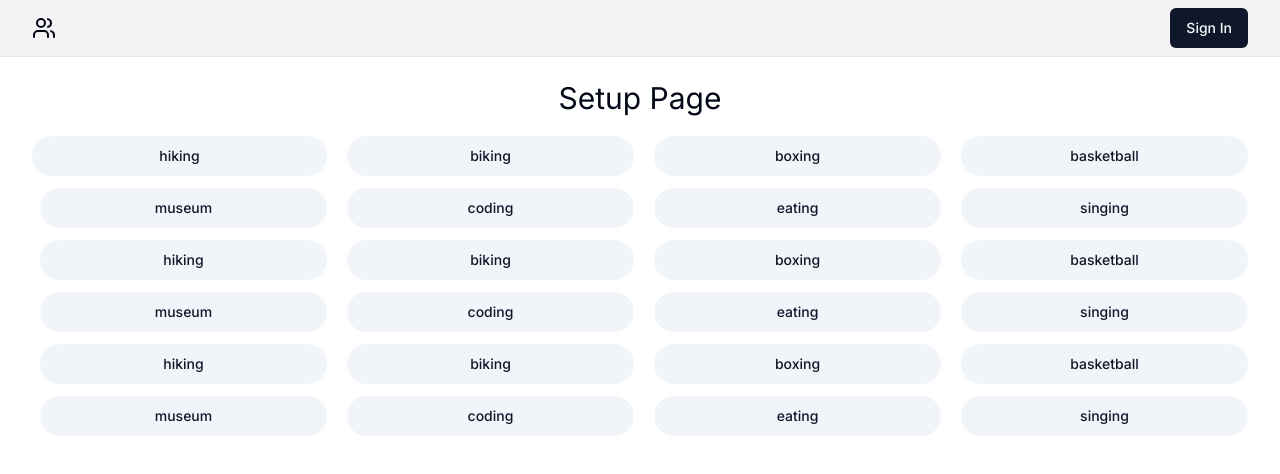
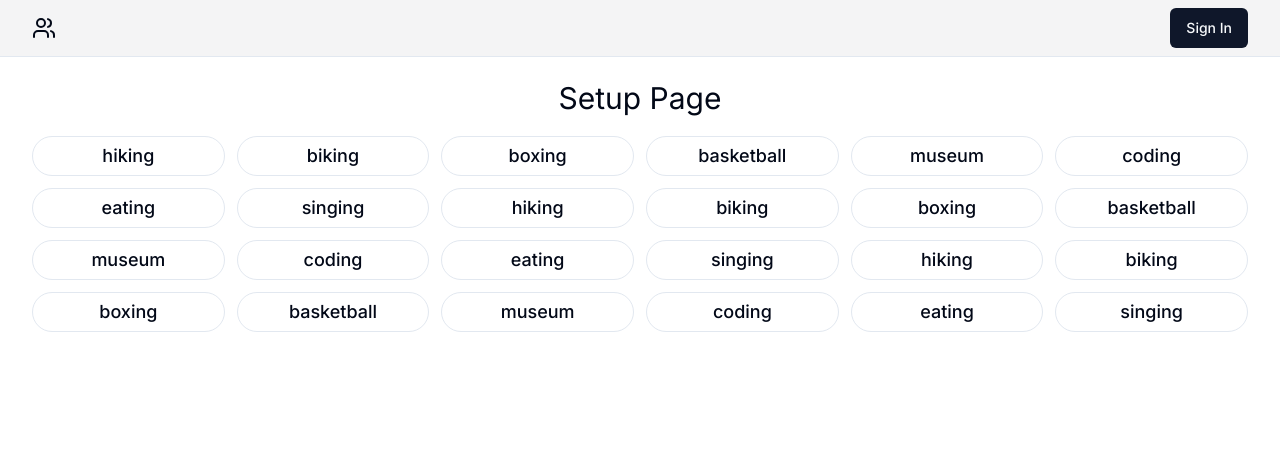
Before and after one commit to bding08/Bitcamp-2024, a Next.js app: page /interests in a window 1280 px wide. Shown: the top 474 px of the page. Built offline with nearby package versions, Linux system fonts and the light colour scheme; no server answers.

Commit message:
finished interestBtn and dynamic highlighting

```diff
--- a/src/app/components/InterestsBtn.tsx
+++ b/src/app/components/InterestsBtn.tsx
@@ -1,4 +1,6 @@
-import React, { FC } from "react";
+"use client";
+
+import React, { FC, useState } from "react";
 import { Badge } from "@/app/components/ui/badge";
 import { Button } from "./ui/button";
 
@@ -6,11 +8,32 @@ interface InterestProp {
   name: string;
 }
 
+type variant =
+  | "default"
+  | "destructive"
+  | "outline"
+  | "secondary"
+  | "ghost"
+  | "link";
+
 const InterestsBtn: FC<InterestProp> = (prop: InterestProp) => {
+  const [btnClass, setBtnClass] = useState("outline");
+
+  const handleClick = () => {
+    const newVariant = btnClass === "secondary" ? "outline" : "secondary";
+    setBtnClass(newVariant);
+  };
+
   return (
-    <div>
+    <div className="flex justify-center">
       {" "}
-      <Button>{prop.name}</Button>{" "}
+      <Button
+        className="text-lg w-full"
+        onClick={handleClick}
+        variant={btnClass as variant}
+      >
+        {prop.name}
+      </Button>{" "}
     </div>
   );
 };
--- a/src/app/interests/page.tsx
+++ b/src/app/interests/page.tsx
@@ -5,14 +5,13 @@ import InterestsBtn from "../components/InterestsBtn";
 import { Button } from "../components/ui/button";
 import { VariantProps } from "class-variance-authority";
 
-interface variant {
-  default: "bg-primary text-primary-foreground hover:bg-primary/90";
-  destructive: "bg-destructive text-destructive-foreground hover:bg-destructive/90";
-  outline: "border border-input bg-background hover:bg-accent hover:text-accent-foreground";
-  secondary: "bg-secondary text-secondary-foreground hover:bg-secondary/80";
-  ghost: "hover:bg-accent hover:text-accent-foreground";
-  link: "text-primary underline-offset-4 hover:underline";
-}
+type variant =
+  | "default"
+  | "destructive"
+  | "outline"
+  | "secondary"
+  | "ghost"
+  | "link";
 
 const setupRoute = () => {
   const [btnClass, setBtnClass] = useState("secondary");
@@ -53,12 +52,9 @@ const setupRoute = () => {
     <div className="text-3xl space-y-5 absolute inset-x-0 top-20 ">
       <h1 className="flex items-center justify-center ">Setup Page</h1>
 
-      <div className="grid space-x-2 items-center justify-center  grid-cols-4 gap-3 container px10">
+      <div className="grid items-center justify-center grid-cols-6 w-full gap-3 container px10">
         {interestList.map((interestItem) => (
-          //{btnClass as variant}>
-          <Button onClick={handleClick} variant="secondary">
-            {interestItem}
-          </Button>
+          <InterestsBtn name={interestItem} />
         ))}
       </div>
     </div>
```
